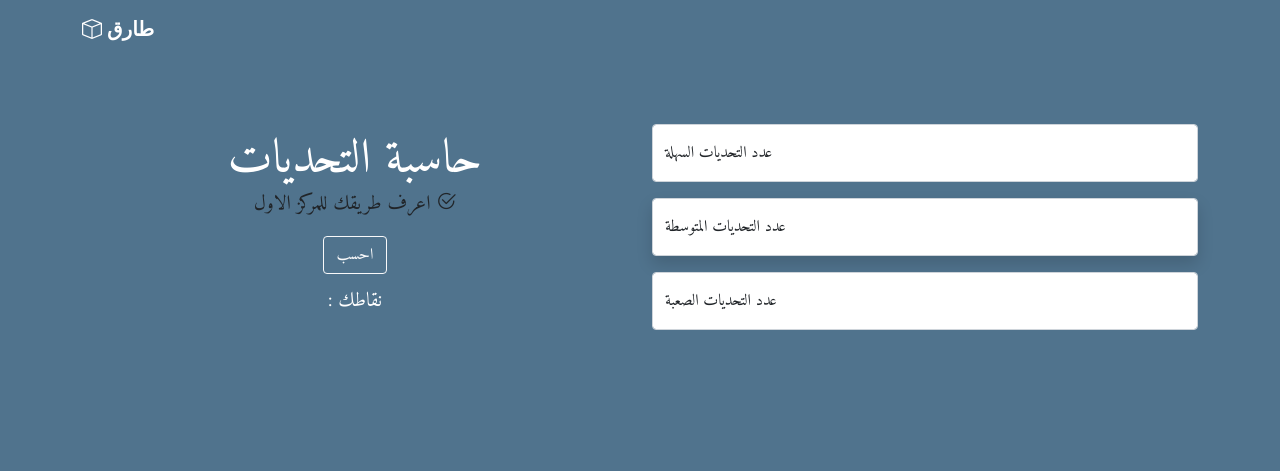
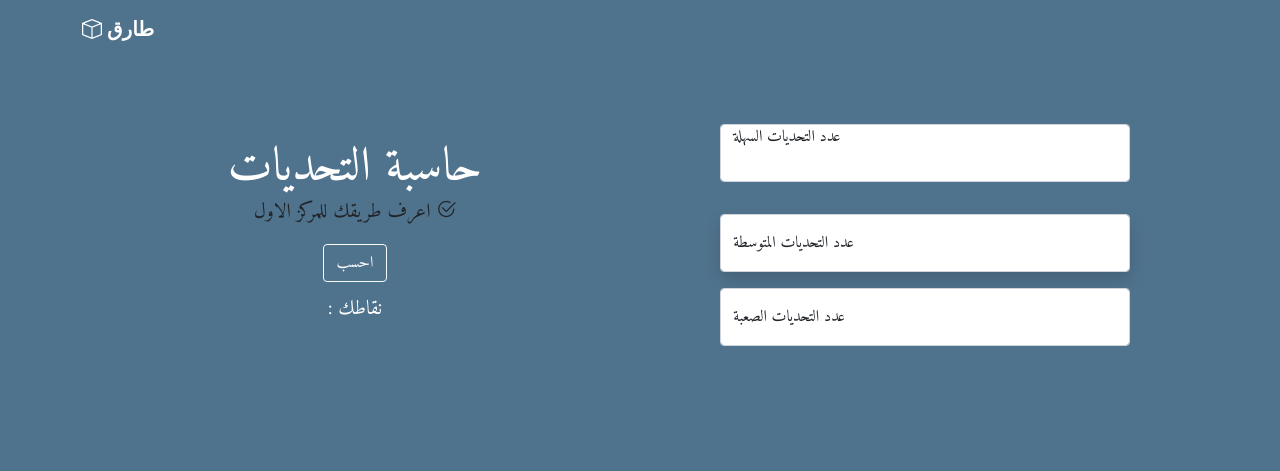
Before and after one commit to Rescco/CoderHubCalculator--, a plain HTML site: page index.html in a window 1280 px wide. Shown: the top 471 px of the page. Drawn offline with nearby package versions, Linux system fonts and the light colour scheme.

Commit message:
Update index.html

```diff
--- a/index.html
+++ b/index.html
@@ -30,7 +30,7 @@
     </nav>
     <!--main section-->
     <section>
-        <div class="container mt-5 ">
+             <div class="container mt-5 ">
             <div class="row justify-content-center  align-items-center text-center">
                 <div class="col-md-6  col-sm-7">
                     <div class="display-5 text-white align-items-center justify-content-center"> حاسبة التحديات </div>
@@ -40,20 +40,22 @@
                     <h4 class="mt-3 text-white lead"><span id="t">:</span> نقاطك </h4>
                 </div>
                 <!-- numbers form    -->
-                <div class="col-md-6  col-sm-7   ">
-                    <form class="form-floating ">
-                        <input type="number" class="form-control my-3" id="floatingInputValue1"
+                <div class="col-md-6  col-sm-8 ">
+                    <center>
+                    <form class="form-floating mx-sm-5 col-9 align-items-center align-content-center">
+                        <input type="number" class="form-control my-3 " id="floatingInputValue1"
                             placeholder="عدد التحديات السهلة">
                         <label class="floatingInput">عدد التحديات السهلة</label>
 
                     </form>
-                    <form class="form-floating ">
+
+                    <form class="form-floating mx-sm-5 col-9">
 
                         <input type="number" class="form-control my-3 shadow " id="floatingInputValue2"
                             placeholder="name@example.com">
                         <label>عدد التحديات المتوسطة</label>
                     </form>
-                    <form class="form-floating ">
+                    <form class="form-floating  mx-sm-5 col-9">
 
                         <input type="number" class="form-control my-3" id="floatingInputValue3"
                             placeholder="name@example.com">
@@ -61,6 +63,7 @@
                         <button onclick="sum()" type="button"
                             class="btn btn-outline-light lead d-md-none d-sm-inline-block">احسب</button>
                     </form>
+                    </center>
                 </div>
             </div>
         </div>
```
